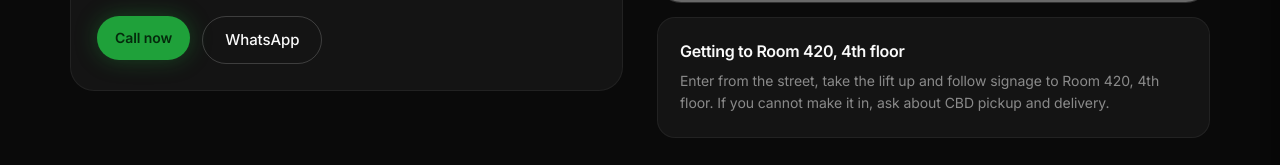
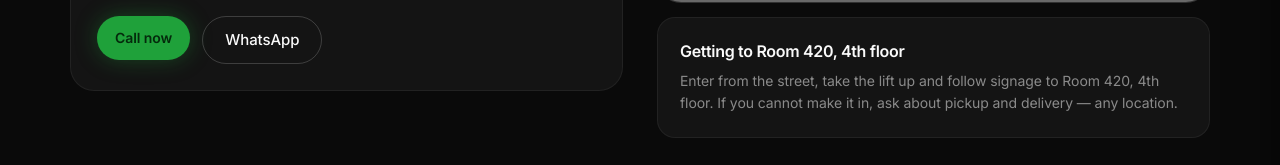
Before and after one commit to Tevin-Isaac/beaps-mobile-fix, a Next.js app: page /contact in a window 1280 px wide. Shown: the part 484-649 px from the top of the page. Built offline with nearby package versions, Linux system fonts and the light colour scheme; no server answers; the database is empty; grey boxes are pictures that could not be loaded.

Commit message:
Stop implying pickup/delivery is CBD-only — it isn't
Client can pick up from and deliver to any location, not just the CBD.

Co-Authored-By: Claude Sonnet 5 <noreply@anthropic.com>

```diff
--- a/pages/contact.tsx
+++ b/pages/contact.tsx
@@ -72,7 +72,7 @@ const Contact: NextPageWithTitle = () => {
           <div style={{ padding: 22, border: "1px solid var(--border-subtle)", borderRadius: 18, background: "var(--surface-card)" }}>
             <h3 style={{ margin: 0, fontSize: 16, fontWeight: 600, letterSpacing: "-0.02em" }}>Getting to {addressDetail}</h3>
             <p style={{ margin: "8px 0 0", fontSize: 14, color: "var(--text-secondary)", lineHeight: 1.6 }}>
-              Enter from the street, take the lift up and follow signage to {addressDetail}. If you cannot make it in, ask about CBD pickup and delivery.
+              Enter from the street, take the lift up and follow signage to {addressDetail}. If you cannot make it in, ask about pickup and delivery — any location.
             </p>
           </div>
         </div>
--- a/pages/index.tsx
+++ b/pages/index.tsx
@@ -53,7 +53,7 @@ const FEATURES: FeatureItem[] = [
         <circle cx="17.5" cy="17.5" r="2.5"></circle>
       </>
     ),
-    label: "Pickup & delivery in CBD",
+    label: "We pick up & deliver",
   },
 ];
 
@@ -78,7 +78,7 @@ const HOW_IT_WORKS = [
   { n: "01", title: "Tell us the fault", desc: "Use the instant quote or WhatsApp a photo of the damage." },
   { n: "02", title: "Free diagnostic", desc: "We open it, test it and confirm the exact price before any work." },
   { n: "03", title: "Repair & test", desc: "Genuine parts fitted, then a full function test with you watching." },
-  { n: "04", title: "Collect with warranty", desc: "90-day warranty slip, or we deliver it back to you in the CBD." },
+  { n: "04", title: "Collect with warranty", desc: "90-day warranty slip, or we deliver it back to you wherever you are." },
 ];
 
 const TRUST_FACTS = [
```
